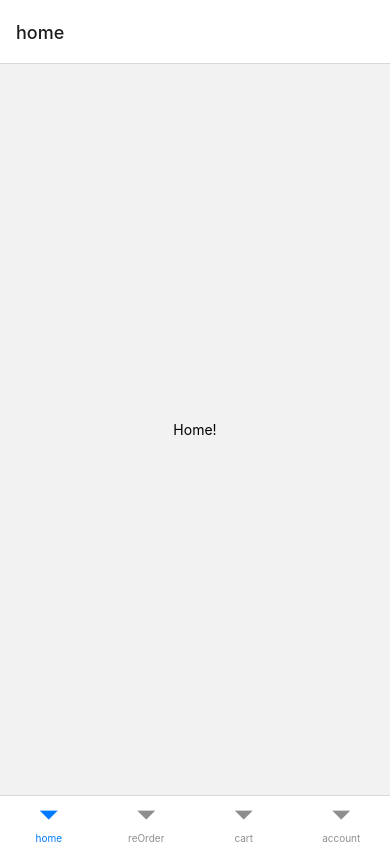
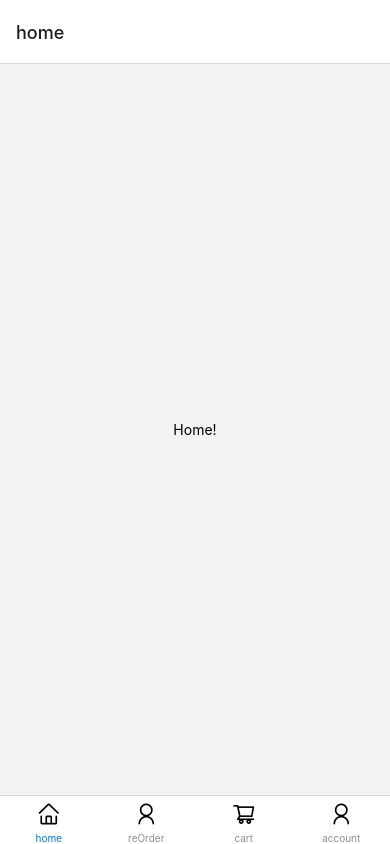
Before and after one commit to iamsubhankarray/shop, a React Native app: screen / in a window 390 px wide. Built offline with nearby package versions, Linux system fonts and the light colour scheme.

Commit message:
app updated

```diff
--- a/App.js
+++ b/App.js
@@ -2,11 +2,13 @@ import * as React from 'react';
 import { Text, View } from 'react-native';
 import { NavigationContainer } from '@react-navigation/native';
 import { createBottomTabNavigator } from '@react-navigation/bottom-tabs';
+import AntDesign from '@expo/vector-icons/AntDesign';
 
 function HomeScreen() {
   return (
     <View style={{ flex: 1, justifyContent: 'center', alignItems: 'center' }}>
       <Text>Home!</Text>
+      {/* <Ionicons name='checkmark'size={32} color="green"/> */}
     </View>
   );
 }
@@ -24,11 +26,11 @@ const Tab = createBottomTabNavigator();
 export default function App() {
   return (
     <NavigationContainer>
-      <Tab.Navigator>
-        <Tab.Screen name="home" component={HomeScreen} />
-        <Tab.Screen name="reOrder" component={HomeScreen} />
-        <Tab.Screen name="cart" component={HomeScreen} />
-        <Tab.Screen name="account" component={SettingsScreen} />
+      <Tab.Navigator screenOptions={{}}>
+        <Tab.Screen name="home" component={HomeScreen} options={{tabBarIcon:()=><AntDesign name="home" size={24} color="black" />}} />
+        <Tab.Screen name="reOrder" component={HomeScreen} options={{tabBarIcon:()=><AntDesign name="user" size={24} color="black" />}} />
+        <Tab.Screen name="cart" component={HomeScreen} options={{tabBarIcon:()=> <AntDesign name="shoppingcart" size={24} color="black" />}}/>
+        <Tab.Screen name="account" component={SettingsScreen}options={{tabBarIcon:()=><AntDesign name="user" size={24} color="black" />}} />
       </Tab.Navigator>
     </NavigationContainer>
   );
```
